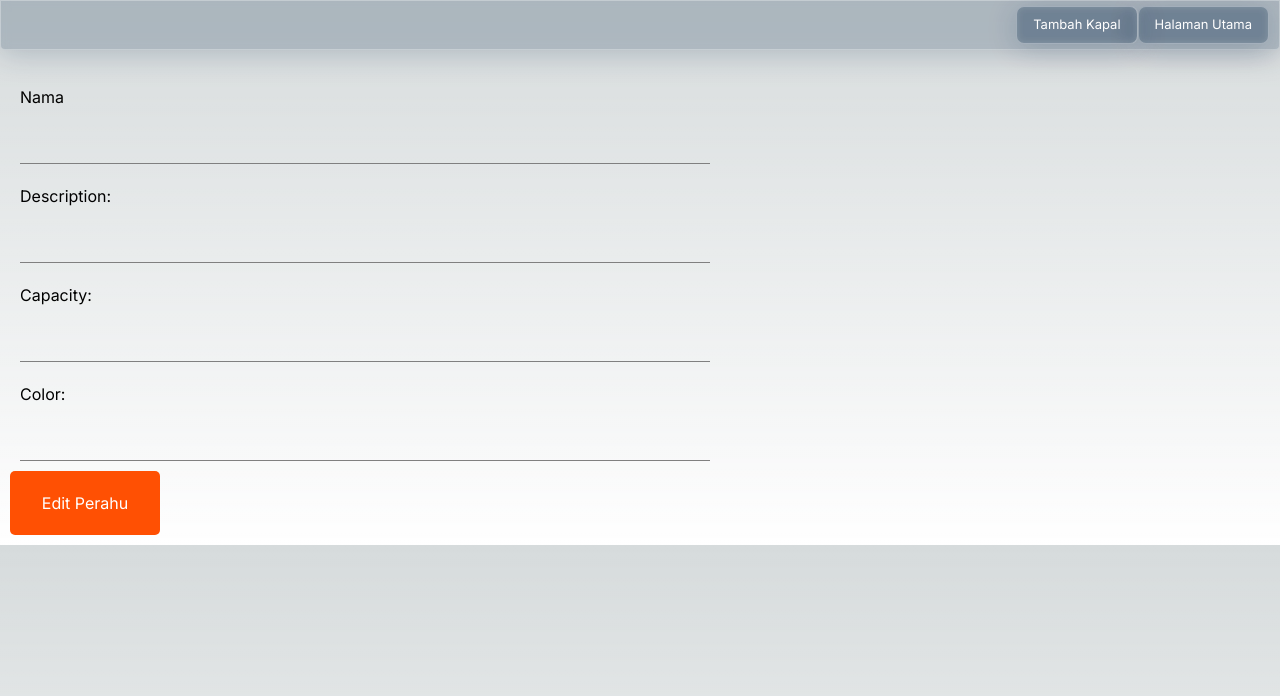
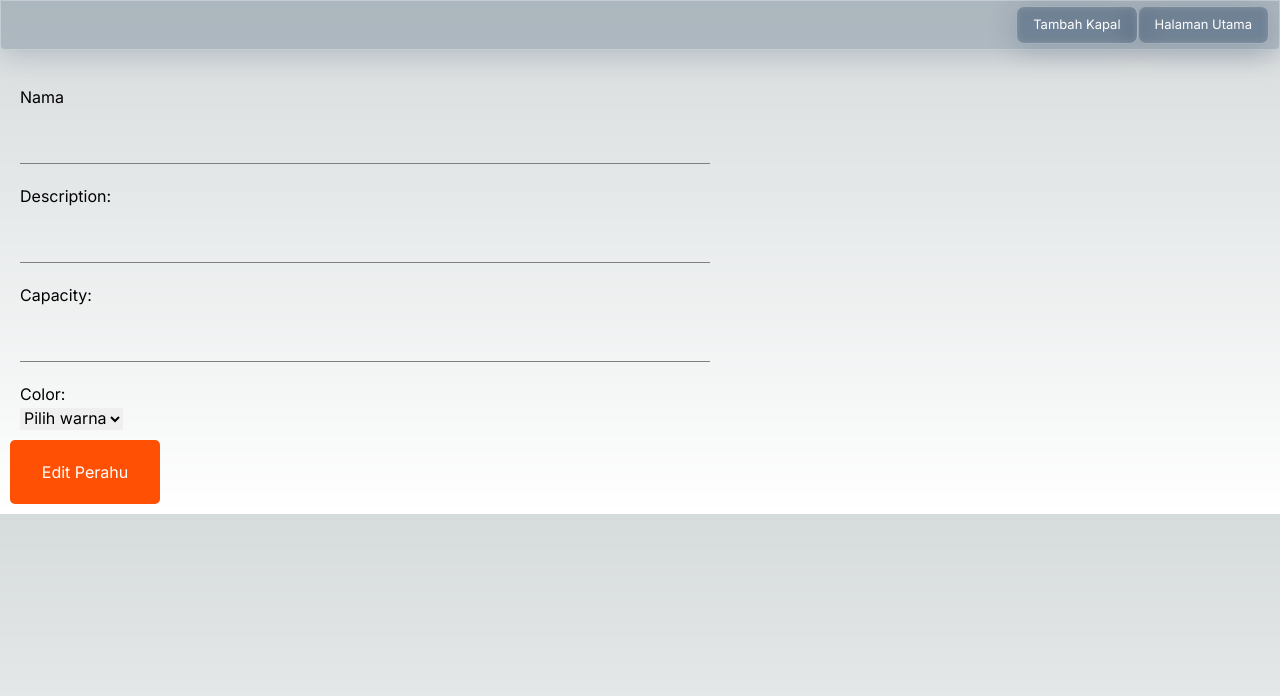
Before and after one commit to murifq/OprecBetis, a Next.js app: page /edit/1 in a window 1280 px wide. Shown: the top 696 px of the page. Built offline with nearby package versions, Linux system fonts and the light colour scheme.

Commit message:
fix pilihan warna

```diff
--- a/src/app/add/page.jsx
+++ b/src/app/add/page.jsx
@@ -93,7 +93,18 @@ const AddPerahuForm = () => {
             <div>
             Color:
             </div>
-            <input {...register("color")} />
+            <select  {...register("color")} class="form-select" aria-label="Default select example">
+                <option selected >Pilih warna</option>
+                <option value="RED">Red</option>
+                <option value="ORANGE">Orange</option>
+                <option value="YELLOW">Yellow</option>
+                <option value="GREEN">Green</option>
+                <option value="BLUE">Blue</option>
+                <option value="INDIGO">Indigo</option>
+                <option value="VIOLET">Violet</option>
+                <option value="WHITE">White</option>
+                <option value="BLACK">Black</option>
+            </select>
           </label>
           <ToastContainer {...toastOptions} />
           <a onClick={handleLinkClick} href="/main" className="add-btn">
--- a/src/app/edit/[slug]/page.jsx
+++ b/src/app/edit/[slug]/page.jsx
@@ -92,7 +92,18 @@ const EditPerahuForm = ({ params, searchParams }) => {
             <div>
             Color:
             </div>
-            <input {...register("color")} />
+            <select  {...register("color")} class="form-select" aria-label="Default select example">
+                <option selected >Pilih warna</option>
+                <option value="RED">Red</option>
+                <option value="ORANGE">Orange</option>
+                <option value="YELLOW">Yellow</option>
+                <option value="GREEN">Green</option>
+                <option value="BLUE">Blue</option>
+                <option value="INDIGO">Indigo</option>
+                <option value="VIOLET">Violet</option>
+                <option value="WHITE">White</option>
+                <option value="BLACK">Black</option>
+            </select>
           </label>
           <ToastContainer {...toastOptions} />
           <a onClick={handleLinkClick} href="/main" className="edit-btn">
```
